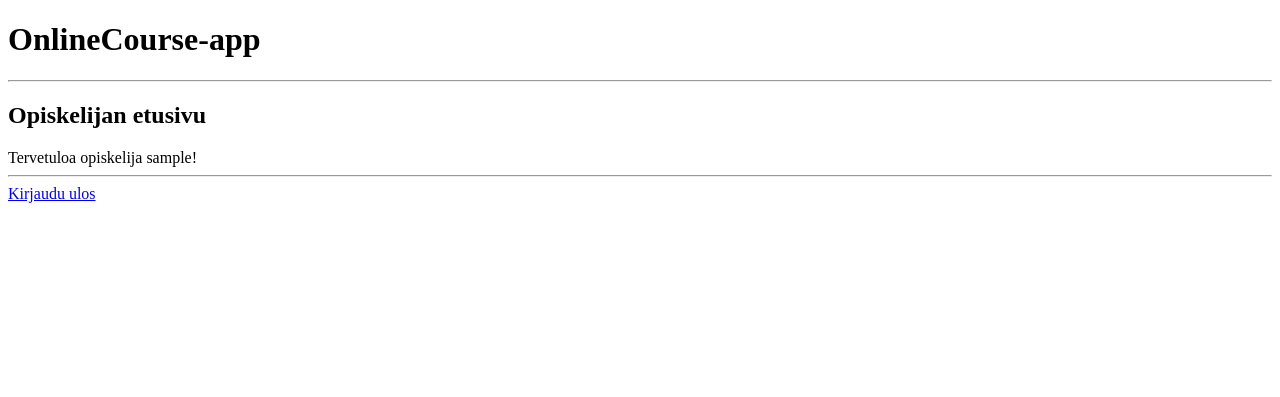
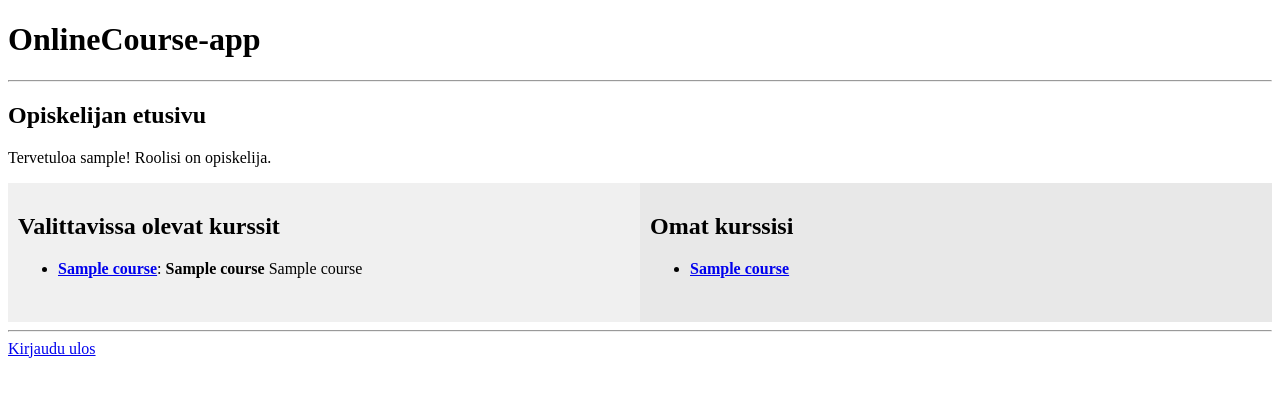
Before and after one commit to taneljuu/onlinecourse-app, a Flask app: template templates/student.html in a window 1280 px wide. Shown: the top 397 px of the page. Run offline with Flask 3, Linux system fonts and the light colour scheme; the template is opened without the code that fills it: most values are stand-ins (such as "Sample title", 1, 10 or a date in 2020).

Commit message:
Add student course page and improve HTML templates
- Created a new course page for students (`course_area.html`) to display text content for each course.
- Updated `routes.py` to include logic for rendering the student course page.
- Added `students.py` for handling student-specific functionality.

```diff
--- a/teachers.py
+++ b/teachers.py
@@ -24,13 +24,13 @@ def show_courses(user_id):
     return courses
 
 def get_course(course_id):
-    sql = text("SELECT id, name, info, teacher_id FROM courses WHERE id = :course_id")
+    sql = text("SELECT courses.id AS course_id, courses.name AS name, courses.info AS info, courses.teacher_id AS teacher_id, users.username AS teacher_name  FROM courses LEFT JOIN users ON courses.teacher_id = users.id WHERE courses.id = :course_id")
     result = db.session.execute(sql, {"course_id": course_id})
     course = result.fetchone()
 
     if course:
-        # Palauta sanakirja paremman selkeyden vuoksi
-        return {"id": course[0], "name": course[1], "info": course[2], "teacher_id": course[3]}
+        # return dict
+        return {"id": course[0], "name": course[1], "info": course[2], "teacher_id": course[3], "teacher_name": course[4]}
     return None
 
 def create_content(course_id):
--- a/templates/layout.html
+++ b/templates/layout.html
@@ -1,11 +1,50 @@
 <!DOCTYPE html>
+<html lang="en">
+<head>
+    <meta charset="UTF-8">
+    <meta name="viewport" content="width=device-width, initial-scale=1.0">
     <title>Verkkokurssit - {% block title %}{% endblock %}</title>
+
+    <style>
+        .content-container {
+            display: flex;
+        }
+
+        .left-column, .right-column {
+            width: 50%;
+            padding: 10px;
+        }
+
+        .left-column {
+            background-color: #f0f0f0;
+        }
+
+        .right-column {
+            background-color: #e8e8e8;
+        }
+
+        .fixed-width {
+            width: 60%;         /* Leveys suhteessa näytön kokoon */
+            max-width: 800px;   /* Mutta enintään 800px */
+            text-align: justify; /* Tasaa tekstin oikea reuna */
+            background-color: #f0f0f0; /* Taustaväri (esim. vaaleanharmaa) */
+            padding: 10px;         /* Sisäistä täytettä ympärille */
+            border-radius: 5px;    /* Pyöristää kulmia, ei pakollista */
+        }
+    </style>
+</head>
+<body>
     {% if session.get("username") %}
         <p>Hei {{ session["username"] }}, olet kirjautunut sisään.</p>
         <a href="/logout">Kirjaudu ulos</a>
     {% endif %}
+
     <h1>OnlineCourse-app</h1>
     <hr>
+
     {% block content %}{% endblock %}
+
     <hr>
     <a href="/logout">Kirjaudu ulos</a>
+</body>
+</html>
--- a/templates/student.html
+++ b/templates/student.html
@@ -1,7 +1,48 @@
 <!DOCTYPE html>
 {% extends "layout.html" %}
-{% block title %}Opiskelija{% endblock %}
+{% block title %}Opettaja{% endblock %}
 {% block content %}
+
 <h2>Opiskelijan etusivu</h2>
-Tervetuloa opiskelija {{ username }}!
+<p>Tervetuloa {{ username }}! Roolisi on opiskelija.</p>
+
+<div class="content-container">
+    <!-- Vasemman palstan kurssilistaus -->
+    <div class="left-column">
+        <h2>Valittavissa olevat kurssit</h2>
+        {% if courses %}
+            <ul>
+                {% for course in courses %}
+                <li>
+                    <strong><a href="{{ url_for('course_info', course_id=course[0]) }}">{{ course[1] }}</a></strong>:
+                    <b>{{ course[3] }}</b>
+                    {{ course[2] }}
+                </li>
+                <br>
+                {% endfor %}
+            </ul>
+        {% else %}
+            <p>Valittavana ei ole tällä hetkellä kursseja.</p>
+        {% endif %}
+    </div>
+
+    <div class="right-column">
+        <h2>Omat kurssisi</h2>
+        {% if own_courses %}
+            <ul>
+                {% for course in own_courses %}
+                <li>
+                    <strong><a href="{{ url_for('course_area', course_id=course[0]) }}">{{ course[1] }}</a></strong>
+
+                </li>
+                <br>
+                {% endfor %}
+            </ul>
+        {% else %}
+            <p>Sinulla ei ole tällä hetkellä kursseja.</p>
+        {% endif %}
+    </div>
+</div>
+
+
 {% endblock %}
--- a/templates/teacher.html
+++ b/templates/teacher.html
@@ -3,9 +3,9 @@
 {% block title %}Opettaja{% endblock %}
 {% block content %}
 <h2>Opettajan etusivu</h2>
-Tervetuloa opettaja {{ username }}!
+Tervetuloa {{ username }}! Roolisi on opettaja.
 <p>
-    <h2>Kurssit</h2>
+    <h2>Omat kurssit</h2>
 
     {% if courses %}
         <ul>
--- a/text_content.py
+++ b/text_content.py
@@ -4,7 +4,7 @@ from app import app
 from db import db
 
 def get_text_sections(course_id):
-    sql = text("SELECT id, section_number, title FROM text_sections WHERE course_id = :course_id AND visible = TRUE ORDER BY section_number")
+    sql = text("SELECT id, section_number, title, content FROM text_sections WHERE course_id = :course_id AND visible = TRUE ORDER BY section_number")
     result = db.session.execute(sql, {"course_id": course_id})
     return result.fetchall()
 
```
Also changed, not shown: routes.py (+49 -4 lines), students.py (added, +30 -0 lines), templates/course_area.html (added, +21 -0 lines), templates/course_info.html (added, +21 -0 lines). Lines whose indentation alone changed are shown as unchanged.
